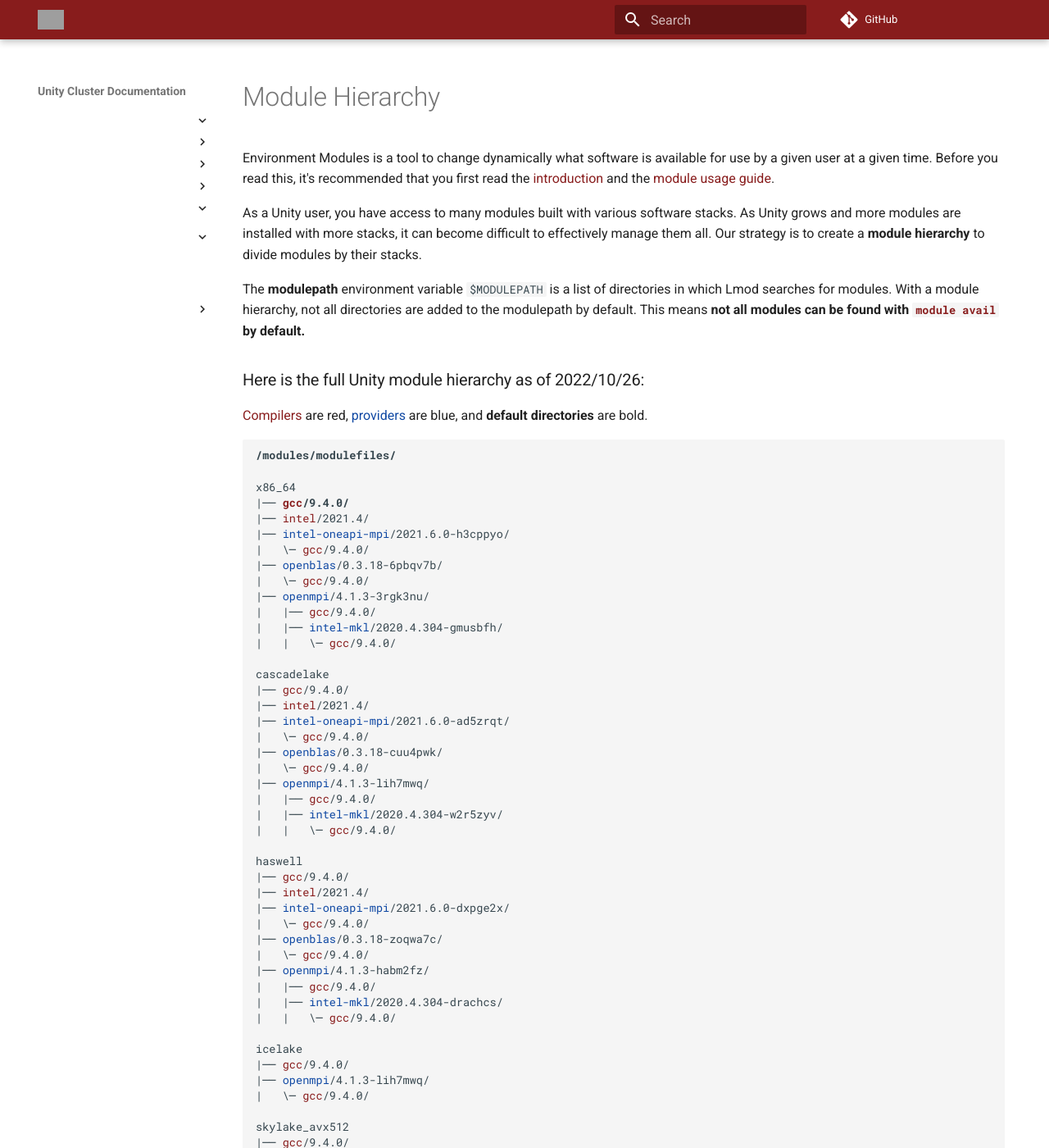
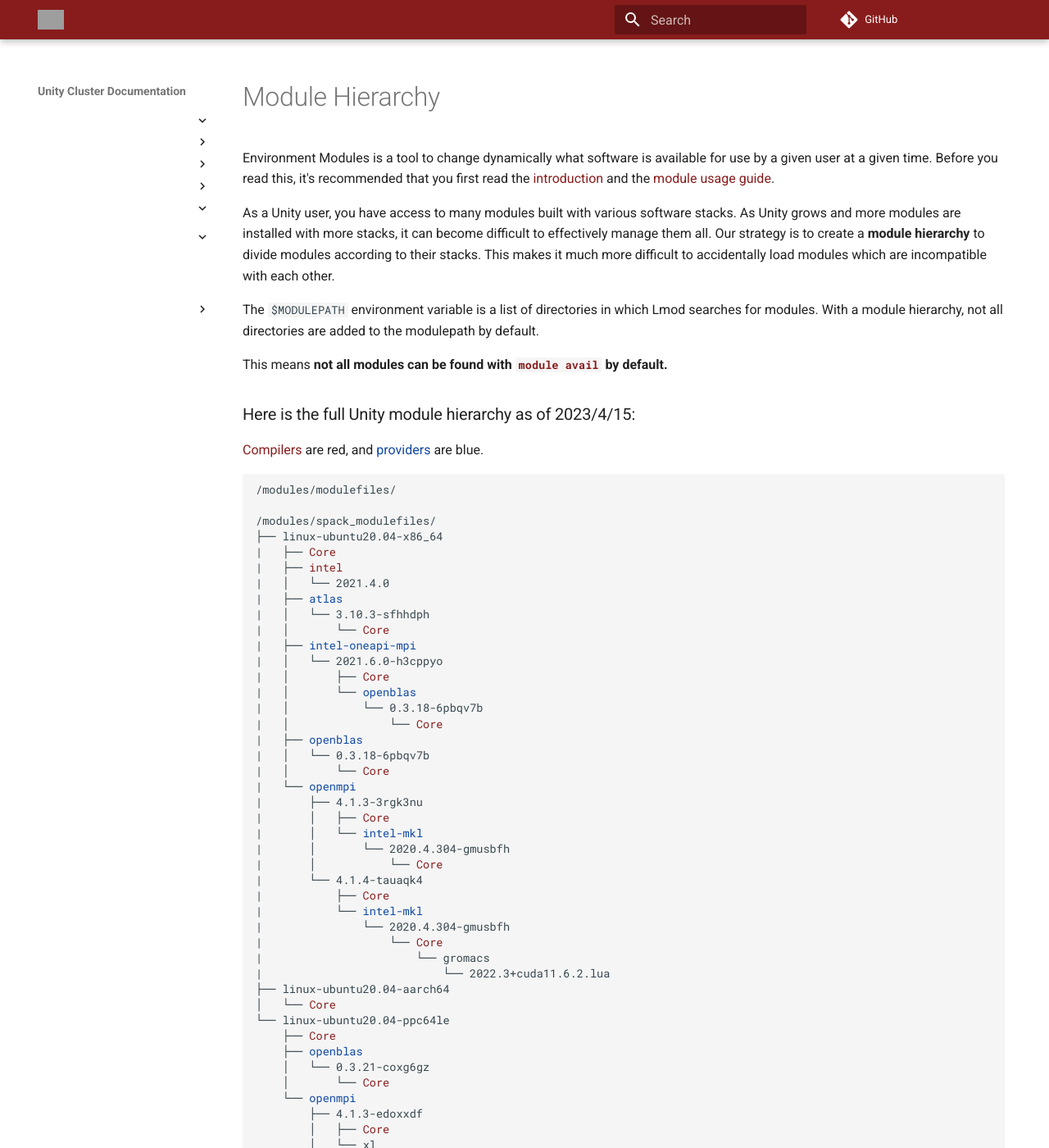
Before and after one commit to UMass-RC/unity-docs, an MkDocs documentation site: the page built from docs/software/module-hierarchy.md, in a window 1280 px wide and 1400 px high. Shown: the whole window at 82% size. Built offline with MkDocs 1.6.1 and Material for MkDocs 9.7.7, drawn with Linux system fonts in a browser that asks for light colours; comment, search, counter and statistics services are not loaded; some of the changed text lies outside the part shown; grey boxes are pictures that could not be loaded.

Commit message:
update module change docs

````diff
--- a/docs/software/module-hierarchy.md
+++ b/docs/software/module-hierarchy.md
@@ -2,113 +2,91 @@
 
 Environment Modules is a tool to change dynamically what software is available for use by a given user at a given time. Before you read this, it's recommended that you first read the  [introduction](index.md) and the [module usage guide](module-usage.md).
 
-As a Unity user, you have access to many modules built with various software stacks. As Unity grows and more modules are installed with more stacks, it can become difficult to effectively manage them all. Our strategy is to create a **module hierarchy** to divide modules by their stacks.
+As a Unity user, you have access to many modules built with various software stacks. As Unity grows and more modules are installed with more stacks, it can become difficult to effectively manage them all. Our strategy is to create a **module hierarchy** to divide modules according to their stacks. This makes it much more difficult to accidentally load modules which are incompatible with each other.
 
-The **modulepath** environment variable `$MODULEPATH` is a list of directories in which Lmod searches for modules. With a module hierarchy, not all directories are added to the modulepath by default. This means **not all modules can be found with <red>`module avail`</red> by default.**
+The `$MODULEPATH` environment variable is a list of directories in which Lmod searches for modules. With a module hierarchy, not all directories are added to the modulepath by default.
 
-### Here is the full Unity module hierarchy as of 2022/10/26: ###
+This means **not all modules can be found with <red>`module avail`</red> by default.**
 
-<red>Compilers</red> are red, <blue>providers</blue> are blue, and **default directories** are bold.
+### Here is the full Unity module hierarchy as of 2023/4/15: ###
 
-<pre><code><strong>/modules/modulefiles/</strong>
+<red>Compilers</red> are red, and <blue>providers</blue> are blue.
 
-x86_64
-|── <strong><red>gcc</red>/9.4.0/</strong>
-|── <red>intel</red>/2021.4/
-|── <blue>intel-oneapi-mpi</blue>/2021.6.0-h3cppyo/
-|   \─ <red>gcc</red>/9.4.0/
-|── <blue>openblas</blue>/0.3.18-6pbqv7b/
-|   \─ <red>gcc</red>/9.4.0/
-|── <blue>openmpi</blue>/4.1.3-3rgk3nu/
-|   |── <red>gcc</red>/9.4.0/
-|   |── <blue>intel-mkl</blue>/2020.4.304-gmusbfh/
-|   |   \─ <red>gcc</red>/9.4.0/
+<pre><code>/modules/modulefiles/
 
-cascadelake
-|── <red>gcc</red>/9.4.0/
-|── <red>intel</red>/2021.4/
-|── <blue>intel-oneapi-mpi</blue>/2021.6.0-ad5zrqt/
-|   \─ <red>gcc</red>/9.4.0/
-|── <blue>openblas</blue>/0.3.18-cuu4pwk/
-|   \─ <red>gcc</red>/9.4.0/
-|── <blue>openmpi</blue>/4.1.3-lih7mwq/
-|   |── <red>gcc</red>/9.4.0/
-|   |── <blue>intel-mkl</blue>/2020.4.304-w2r5zyv/
-|   |   \─ <red>gcc</red>/9.4.0/
+/modules/spack_modulefiles/
+├── linux-ubuntu20.04-x86_64
+|   ├── <red>Core</red>
+|   ├── <red>intel</red>
+|   │   └── 2021.4.0
+|   ├── <blue>atlas</blue>
+|   │   └── 3.10.3-sfhhdph
+|   │       └── <red>Core</red>
+|   ├── <blue>intel-oneapi-mpi</blue>
+|   │   └── 2021.6.0-h3cppyo
+|   │       ├── <red>Core</red>
+|   │       └── <blue>openblas</blue>
+|   │           └── 0.3.18-6pbqv7b
+|   │               └── <red>Core</red>
+|   ├── <blue>openblas</blue>
+|   │   └── 0.3.18-6pbqv7b
+|   │       └── <red>Core</red>
+|   └── <blue>openmpi</blue>
+|       ├── 4.1.3-3rgk3nu
+|       │   ├── <red>Core</red>
+|       │   └── <blue>intel-mkl</blue>
+|       │       └── 2020.4.304-gmusbfh
+|       │           └── <red>Core</red>
+|       └── 4.1.4-tauaqk4
+|           ├── <red>Core</red>
+|           └── <blue>intel-mkl</blue>
+|               └── 2020.4.304-gmusbfh
+|                   └── <red>Core</red>
+|                       └── gromacs
+|                           └── 2022.3+cuda11.6.2.lua
+├── linux-ubuntu20.04-aarch64
+│   └── <red>Core</red>
+└── linux-ubuntu20.04-ppc64le
+    ├── <red>Core</red>
+    ├── <blue>openblas</blue>
+    │   └── 0.3.21-coxg6gz
+    │       └── <red>Core</red>
+    └── <blue>openmpi</blue>
+        ├── 4.1.3-edoxxdf
+        │   ├── <red>Core</red>
+        │   └── xl
+        │       └── 16.1
+        └── 4.1.4-476r55m
+            └── <red>Core</red>
 
-haswell
-|── <red>gcc</red>/9.4.0/
-|── <red>intel</red>/2021.4/
-|── <blue>intel-oneapi-mpi</blue>/2021.6.0-dxpge2x/
-|   \─ <red>gcc</red>/9.4.0/
-|── <blue>openblas</blue>/0.3.18-zoqwa7c/
-|   \─ <red>gcc</red>/9.4.0/
-|── <blue>openmpi</blue>/4.1.3-habm2fz/
-|   |── <red>gcc</red>/9.4.0/
-|   |── <blue>intel-mkl</blue>/2020.4.304-drachcs/
-|   |   \─ <red>gcc</red>/9.4.0/
-
-icelake
-|── <red>gcc</red>/9.4.0/
-|── <blue>openmpi</blue>/4.1.3-lih7mwq/
-|   \─ <red>gcc</red>/9.4.0/
-
-skylake_avx512
-|── <red>gcc</red>/9.4.0/
-|── <red>intel</red>/2021.4/
-|── <blue>intel-oneapi-mpi</blue>/2021.6.0-ad5zrqt/
-|   \─ <red>gcc</red>/9.4.0/
-|── <blue>openblas</blue>/0.3.18-cuu4pwk/
-|   \─ <red>gcc</red>/9.4.0/
-|── <blue>openmpi</blue>/4.1.3-lih7mwq/
-|   |── <red>gcc</red>/9.4.0/
-|   |── <blue>intel-mkl</blue>/2020.4.304-usztzez/
-|   |   \─ <red>gcc</red>/9.4.0/
-
-zen
-|── <red>gcc</red>/9.4.0/
-|── <red>intel</red>/2021.4/
-|── <blue>intel-oneapi-mpi</blue>/2021.6.0-364ncu6/
-|   \─ <red>gcc</red>/9.4.0/
-|── <blue>openblas</blue>/0.3.18-wr2rrpa/
-|   \─ <red>gcc</red>/9.4.0/
-|── <blue>openmpi</blue>/4.1.3-bonsmsu/
-|   |── <red>gcc</red>/9.4.0/
-|   |── <blue>intel-mkl</blue>/2020.4.304-7t7xybh/
-|   |   \─ <red>gcc</red>/9.4.0/
-
-zen2
-|── <red>gcc</red>/9.4.0/
-|── <red>intel</red>/2021.4/
-|── <blue>intel-oneapi-mpi</blue>/2021.6.0-vwuo3ee/
-|   \─ <red>gcc</red>/9.4.0/
-|── <blue>openblas</blue>/0.3.18-mf2vweb/
-|   \─ <red>gcc</red>/9.4.0/
-|── <blue>openmpi</blue>/4.1.3-velsqdk/
-|   |── <red>gcc</red>/9.4.0/
-|   |── <blue>intel-mkl</blue>/2020.4.304-iycblyc/
-|   |   \─ <red>gcc</red>/9.4.0/
 </code></pre>
 !!!note
+    Random characters at the end of compiler/provider version numbers can usually be ignored.
+
+    `Core` refers to modules compiled with Ubuntu's default GNU compiler suite, and without any special providers. The majority of Unity's modules are found here.
+
     `intel` refers to the classic intel compilers (`icc`, `ifort`, `icpc`, ...).
 
     The `intel-oneapi-compilers-classic` module adds `intel` to modulepath.
 
 ## Hierarchy naming scheme ##
-<pre><code>linux-ubuntu20.04-[architecture]/[compiler]/[compiler-version]/<red>[module-name]/[version]</red>
-linux-ubuntu20.04-[architecture]/[provider]/[provider-version]/[compiler]/[compiler-version]/<red>[module-name]/[version]</red>
+<pre><code>linux-ubuntu20.04-[architecture]/<red>[compiler]</red>/<strong>[name]/[version]</strong>
+linux-ubuntu20.04-[architecture]/<blue>[provider]</blue>/<red>[compiler]</red>/<strong>[name]/[version]</strong>
+linux-ubuntu20.04-[architecture]/<blue>[provider]</blue>/<blue>[another-provider]</blue>/<red>[compiler]</red>/<strong>[name]/[version]</strong>
 </code></pre>
 
-* Nested providers are possible.
-* Each of these paths have a prefix of `/modules/spack/share/spack/lmod/`.
+* In this naming scheme, `Core` counts as a compiler.
 
 ## How to use the hierarchy ##
 You can find modules anywhere in the hierarchy with the <red>`unity-module-find`</red> command.
 
 From the full path of your desired module you should be able to tell which other modules need to be loaded first.
 
+!!!note
+    `Core` is always automatically added to `$MODULEPATH`!
+
 #### Example: ####
-<pre><code>user@login1:~$ module load gromacs
+<pre><code>user@login1:~$ module load gromacs/2021.3
 <strong><red>No module(s) or extension(s) found!</red></strong>
 If the avail list is too long consider trying:
 
@@ -121,67 +99,18 @@
 
 <pre><code>user@login1:~$ unity-module-find gromacs
 Modules found:
-linux-ubuntu20.04-cascadelake/openmpi/4.1.3-lih7mwq/intel-mkl/2020.4.304-w2r5zyv/gcc/9.4.0/<red>gromacs/2021.3</red>
-linux-ubuntu20.04-haswell/openmpi/4.1.3-habm2fz/intel-mkl/2020.4.304-drachcs/gcc/9.4.0/<red>gromacs/2021.3</red>
-linux-ubuntu20.04-skylake_avx512/openmpi/4.1.3-lsrnpnm/intel-mkl/2020.4.304-usztzez/gcc/9.4.0/<red>gromacs/2021.3</red>
-linux-ubuntu20.04-x86_64/intel-oneapi-mpi/2021.6.0-h3cppyo/gcc/9.4.0/<red>gromacs/2021.3</red>
-<strong>linux-ubuntu20.04-x86_64/openmpi/4.1.3-3rgk3nu/intel-mkl/2020.4.304-gmusbfh/gcc/9.4.0/<red>gromacs/2021.3</red></strong>
-linux-ubuntu20.04-zen/openmpi/4.1.3-bonsmsu/intel-mkl/2020.4.304-7t7xybh/gcc/9.4.0/<red>gromacs/2021.3</red>
-linux-ubuntu20.04-zen2/openmpi/4.1.3-velsqdk/intel-mkl/2020.4.304-iycblyc/gcc/9.4.0/<red>gromacs/2021.3</red>
+linux-ubuntu20.04-x86_64/intel-oneapi-mpi/2021.6.0-h3cppyo/Core/<red>gromacs/2021.3</red>
+<strong>linux-ubuntu20.04-x86_64/openmpi/4.1.3-3rgk3nu/intel-mkl/2020.4.304-gmusbfh/Core/<red>gromacs/2021.3</red></strong>
 </code></pre>
 
 This is the module that I want:
-<pre><code>linux-ubuntu20.04-x86_64/<strong>openmpi</strong>/4.1.3-3rgk3nu/<strong>intel-mkl</strong>/2020.4.304-gmusbfh/<strong>gcc</strong>/9.4.0/<strong>gromacs</strong>/2021.3
+<pre><code>linux-ubuntu20.04-x86_64/<strong><blue>openmpi</blue></strong>/4.1.3-3rgk3nu/<strong><blue>intel-mkl</blue></strong>/2020.4.304-gmusbfh/<strong><red>Core</red></strong>/gromacs/2021.3
 </code></pre>
-In its path I can see `openmpi`, `intel-mkl`, `gcc`, and `gromacs`. Each of these are modules.
 
-`gcc` is loaded by default, so I can ignore it. I can load the other modules in series in one line:
+In that path I can see which modules must loaded first. The new command becomes:
 ```
-$ module load openmpi intel-mkl gromacs
+$ module load openmpi/4.1.3 intel-mkl/2020.4.304 gromacs/2021.3
 ```
-
-
-## Micro-architecture ##
-
-Micro-architecture specific modules are optimized for particular CPU's, but can cause problems if used on other CPU's. If you want better performance for your job you can use these modules, but you should also use slurm constraints so that you always get a node with the correct type of CPU.
-
-#### Slurm constraints ####
-You can see a list of all possible constraints with the <red>`unity-slurm-list-constraints`</red> command.
-
-You can see a list of nodes that meet a given constraint with the <red>`unity-slurm-find-nodes`</red> command.
-
-You can see possible constraints for each node on our [node list](../technical/nodelist.md).
-
-**`sbatch` script:**
-```
-#SBATCH -C linux-ubuntu20.04-skylake_avx512
-module load microarch/skylake_avx512
-...
-```
-
-**`srun` interactive session:**
-```
-srun --pty -C linux-ubuntu20.04-skylake_avx512 bash
-module load microarch/skylake_avx512
-...
-```
-
-## Opt Out ##
-While you can't put the directories back together, you can use the 'flat' module view rather than the limited view. This will add every directory of the hierarchy to your modulepath in an arbitrary order. There are problems with the flat view, like [module name conflicts](../updates/hierarchy-change.md#module-name-conflicts). **This is not recommended**, and support will not be given for issues with the flat view.
-
-To enable the flat view:
-```
-export LMOD_ENABLE_LIMITED_VIEW=false
-```
-And to make the change persist:
-```
-echo "export LMOD_ENABLE_LIMITED_VIEW=false" >> ~/.bashrc
-```
-The change will be applied on your next login shell. You can also reload the modulepath in your current shell:
-```
-source /etc/profile
-```
-
 
 ### Learn more ###
 [About the Hierarchy Change](../updates/index.md#the-module-hierarchy-change-coming-soon)
````
Also changed, not shown: docs/software/module-intro.md (+13 -6 lines), docs/software/module-usage.md (+6 -8 lines), docs/updates/hierarchy-change.md (+25 -33 lines).
